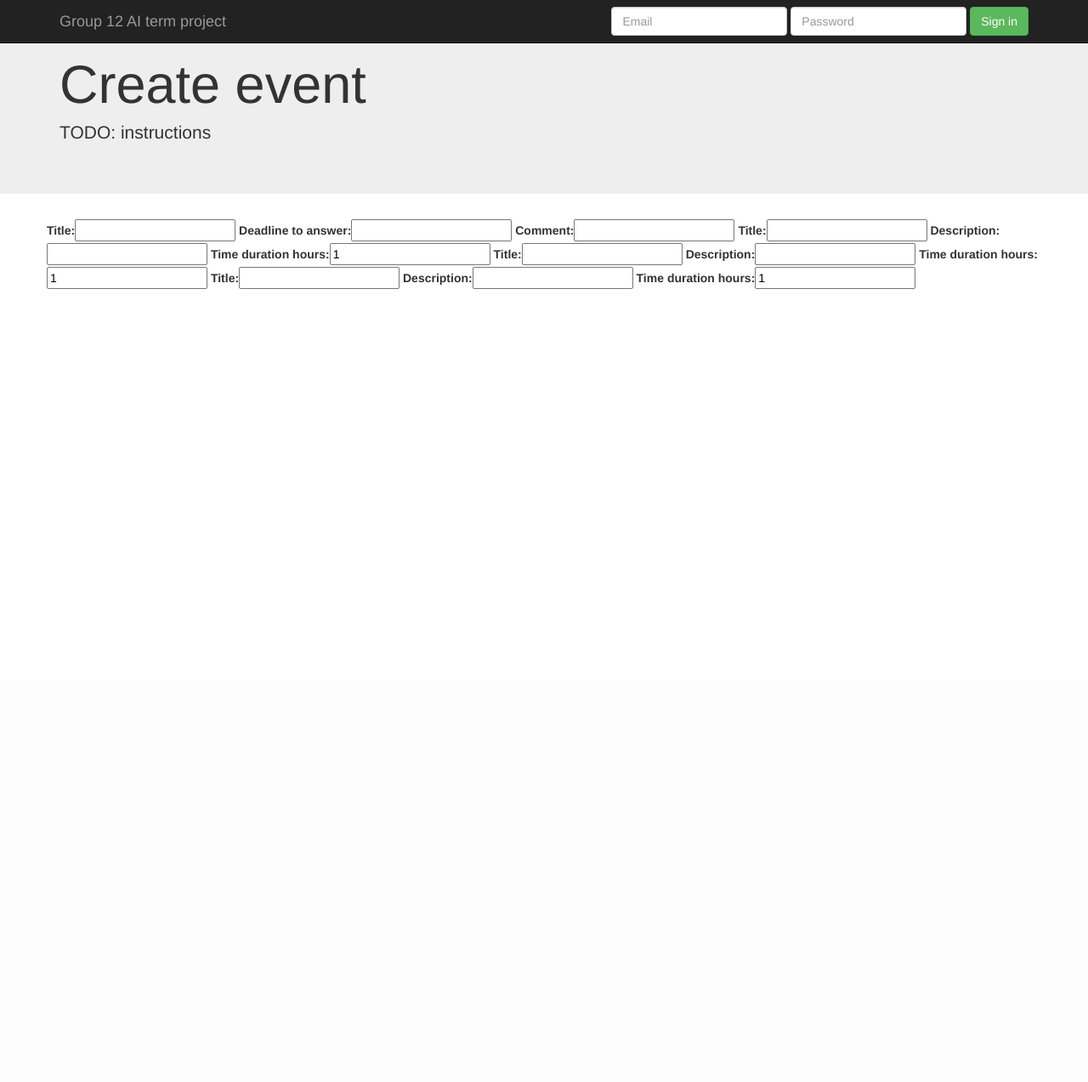
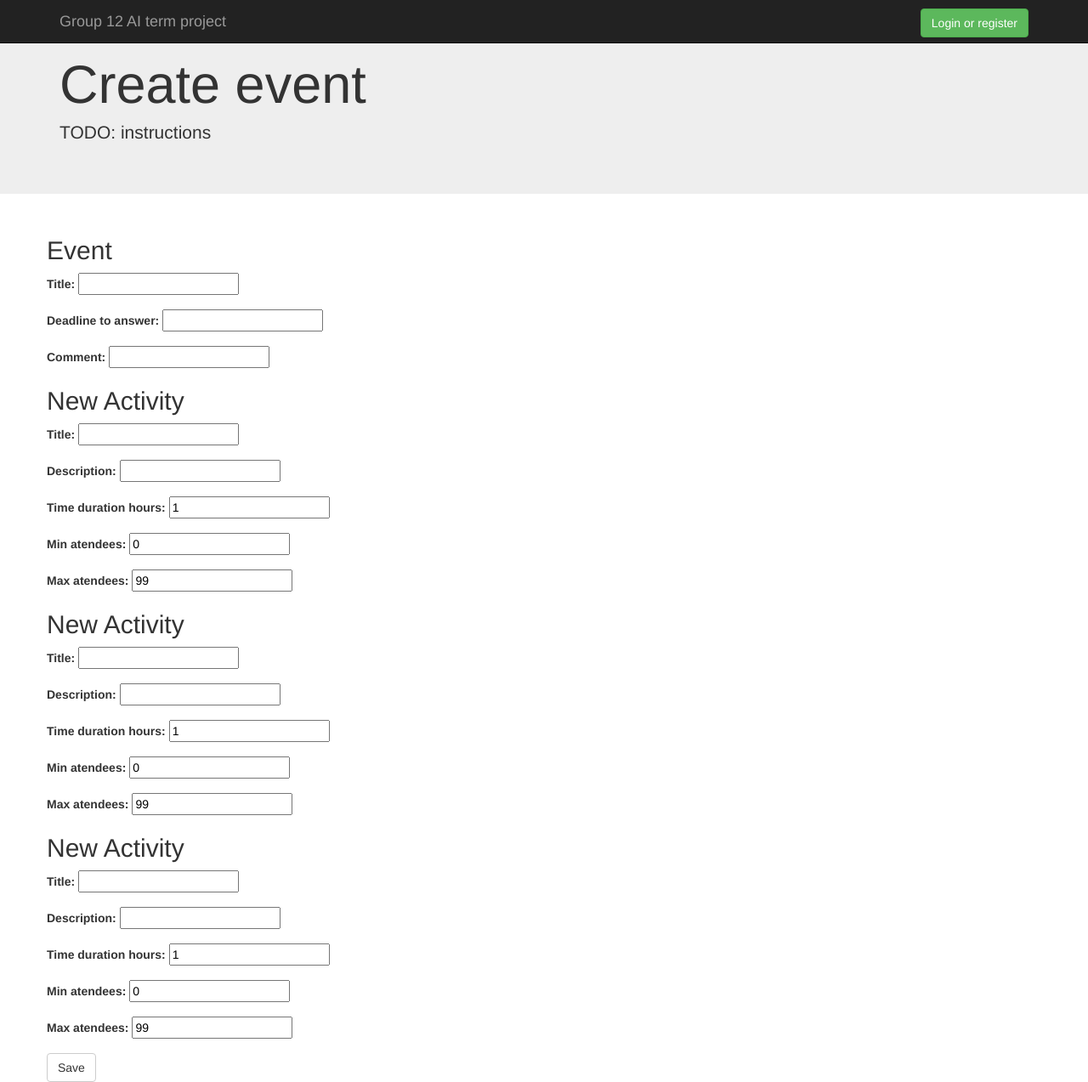
Before and after one commit to gitter-badger/AItermproject, a Django app: page /events/create/ in a window 1280 px wide. Shown: the whole page at 85% size. Before the commit the page ends 340 px from the top, so only its background shows below. Run offline with Django 3.2, Linux system fonts and the light colour scheme; parts of the project's set-up code (start-up, migrations or seed data) failed here and were passed over; some libraries are stand-ins or nearby versions.

Commit message:
new models
added users and more constraints

```diff
--- a/DjangoProject/AntiPartyPooper/settings.py
+++ b/DjangoProject/AntiPartyPooper/settings.py
@@ -37,6 +37,7 @@ INSTALLED_APPS = (
     'django.contrib.messages',
     'django.contrib.staticfiles',
     'events',
+    'south',
 )
 
 MIDDLEWARE_CLASSES = (
--- a/DjangoProject/AntiPartyPooper/urls.py
+++ b/DjangoProject/AntiPartyPooper/urls.py
@@ -1,5 +1,5 @@
 from django.conf.urls import patterns, include, url
-
+from AntiPartyPooper import views
 from django.contrib import admin
 admin.autodiscover()
 
@@ -9,5 +9,7 @@ urlpatterns = patterns('',
     # url(r'^blog/', include('blog.urls')),
     url(r'^events/', include('events.urls',namespace="events")),
     url(r'^admin/', include(admin.site.urls)),
-    url(r'^$', 'AntiPartyPooper.views.index',name="index"),
+    url(r'^$', views.IndexView.as_view(), name='index'),
+    url(r'^login/$', 'django.contrib.auth.views.login', {'template_name': 'users/login.html'}),
+    url(r'^logout/$', 'django.contrib.auth.views.logout', {'next_page': 'index'}),
 )
--- a/DjangoProject/events/models.py
+++ b/DjangoProject/events/models.py
@@ -1,4 +1,5 @@
 from django.db import models
+from django.contrib.auth.models import User
 
 class Event(models.Model):
     #host = models.ForeignKey(User)
@@ -14,6 +15,8 @@ class Activity(models.Model):
     title = models.CharField(max_length=200)
     description = models.CharField(max_length=2000)
     time_duration_hours = models.IntegerField(default=1)
+    min_atendees = models.IntegerField(default=0)
+    max_atendees = models.IntegerField(default=99)
     def __unicode__(self):  # Python 3: def __str__(self):
         return self.title
 
@@ -24,7 +27,7 @@ class Day(models.Model):
         return self.day.isoformat()
 
 class Vote(models.Model):
-    #user = models.ForeignKey(User)
+    user = models.ForeignKey(User)
     #activity = models.ForeignKey(Activity)
     #preference_value = models.IntegerField(default=1)
     will_go = models.BooleanField(default=True)
--- a/DjangoProject/events/templates/activities/detail.html
+++ b/DjangoProject/events/templates/activities/detail.html
@@ -7,8 +7,10 @@
 {% endblock jumbotron-top %}
 
 {% block jumbotron-maincontainer %}
+
     {% if error_message %}<p><strong>{{ error_message }}</strong></p>{% endif %}
     <div class="row">
+        {% if user.is_authenticated%}
             <form action="{{request.path}}" method="post" role="form">
                 {% csrf_token %}
                 {% for field in voteform %}
@@ -21,5 +23,9 @@
                 {% endfor %}
                 <p class="text-center"><input type="submit" value="Vote" class="btn btn-success btn-lg"/></p>
             </form>
+
+        {% else %}
+                <p>Login or register to vote</p>
+        {% endif %}
     </div>
 {% endblock jumbotron-maincontainer %}
--- a/DjangoProject/events/templates/events/add_event.html
+++ b/DjangoProject/events/templates/events/add_event.html
@@ -10,10 +10,24 @@
     {% if error_message %}<p><strong>{{ error_message }}</strong></p>{% endif %}
     <div class="row">
         <form method="post" action="">
-            {{ event_form }}
-            {% for aform in activity_forms %}
-                {{ aform }}
-            {% endfor %}
+            <div class="row">
+                {% for field in event_form %}
+                    <div class="form-group">
+                        {{ field.errors }}
+                        {{ field.label_tag }} {{ field }}
+                    </div>
+                {% endfor %}
+            </div>
+            <div class="row">
+                {% for aform in activity_forms %}
+                    {% for field aform %}
+                        <div class="form-group">
+                            {{ field.errors }}
+                            {{ field.label_tag }} {{ field }}
+                        </div>
+                    {% endfor %}
+                {% endfor %}
+            </div>
         </form>
     </div>
 {% endblock jumbotron-maincontainer %}
--- a/DjangoProject/events/templates/events/create.html
+++ b/DjangoProject/events/templates/events/create.html
@@ -9,11 +9,25 @@
 {% block jumbotron-maincontainer %}
     {% if error_message %}<p><strong>{{ error_message }}</strong></p>{% endif %}
     <div class="row">
-        <form method="post" action="">
-            {{ event_form }}
+        <form method="post" action="" role="form">
+            <h2>Event</h2>
+            {% for field in event_form %}
+                <div class="form-group">
+                    {{ field.errors }}
+                    {{ field.label_tag }} {{ field }}
+                </div>
+            {% endfor %}
+
             {% for aform in activity_forms %}
-                {{ aform }}
+                <h2>New Activity</h2>
+                {% for field in aform %}
+                    <div class="form-group">
+                        {{ field.errors }}
+                        {{ field.label_tag }} {{ field }}
+                    </div>
+                {% endfor %}
             {% endfor %}
+            <button type="submit" class="btn btn-default">Save</button>
         </form>
     </div>
 {% endblock jumbotron-maincontainer %}
--- a/DjangoProject/events/views.py
+++ b/DjangoProject/events/views.py
@@ -40,7 +40,7 @@ class ActivityDetailView(DetailView):
         for day in daylist:
             vote_value = int(request.POST[str(day.id)])
             if (vote_value == 1) or (vote_value == 0):
-                vote = Vote(day=day,will_go=bool(vote_value))
+                vote = Vote(day=day,will_go=bool(vote_value),user=self.request.user)
                 vote.save()
         return redirect('events:detail',pk_event=event_id) # Redirect after POST
 
@@ -60,8 +60,8 @@ class EventCreate(CreateView):
                 new_activity.event = new_event
                 new_activity.save()
             return HttpResponseRedirect('/events/add/')
-        return render_to_response('events/add_event.html', {'event_form': eform, 'activity_forms': aforms})
+        return render_to_response(self.template_name, {'event_form': eform, 'activity_forms': aforms})
     def get(self, request, *args, **kwargs):
         eform = EventForm(instance=Event())
         aforms = [ActivityForm(prefix=str(x), instance=Activity()) for x in range(0,3)]
-        return render_to_response('events/add_event.html', {'event_form': eform, 'activity_forms': aforms})
+        return render_to_response(self.template_name, {'event_form': eform, 'activity_forms': aforms})
--- a/DjangoProject/templates/base.html
+++ b/DjangoProject/templates/base.html
@@ -31,19 +31,16 @@
           <a class="navbar-brand" href="#">{% block navbar-brand %}Group 12 AI term project{% endblock %}</a>
         </div>
         <div class="navbar-collapse collapse">
-          <form class="navbar-form navbar-right" role="form">
-            <div class="form-group">
-              <input type="text" placeholder="Email" class="form-control">
+          <div class="form-group">
+            {% if user.is_authenticated %}
+              <p><a class="btn btn-warning navbar-right" href="{% url 'django.contrib.auth.views.logout' %}">Logout</a></p>
+            {% else %}
+              <p><a class="btn btn-success navbar-right" href="{% url 'django.contrib.auth.views.login' %}">Login or register</a></p>
+            {% endif %}
             </div>
-            <div class="form-group">
-              <input type="password" placeholder="Password" class="form-control">
-            </div>
-            <button type="submit" class="btn btn-success">Sign in</button>
-          </form>
         </div><!--/.navbar-collapse -->
       </div>
     </div>
-
     <!-- Main jumbotron for a primary marketing message or call to action -->
     <div class="jumbotron">
       <div class="container">
```
Also changed, not shown: DjangoProject/AntiPartyPooper/views.py (+5 -2 lines), DjangoProject/templates/users/login.html (added, +24 -0 lines), DjangoProject/db.sqlite3. Lines whose indentation alone changed are shown as unchanged.
